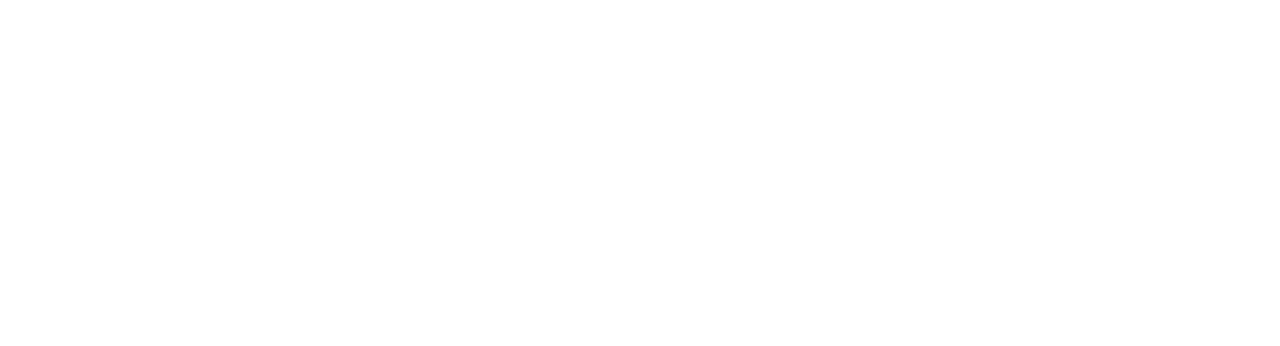
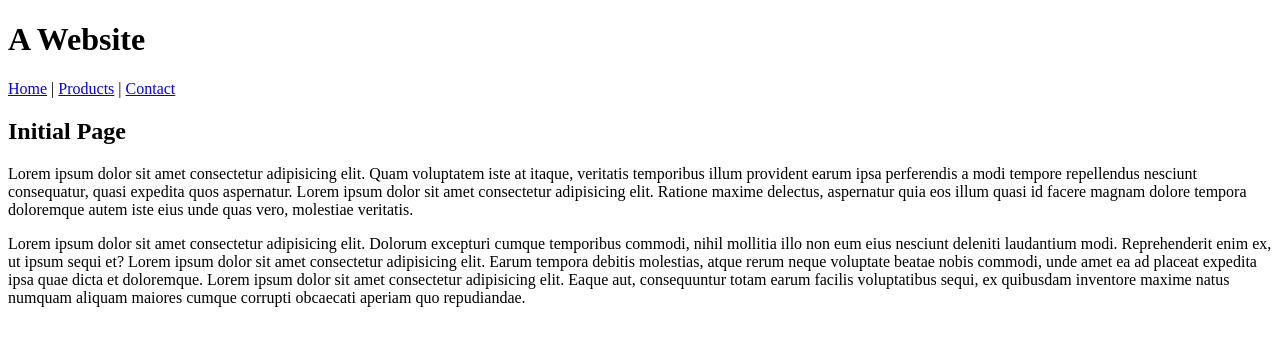
Before and after one commit to HarllonCS/generic-website, a plain HTML site: page index.html in a window 1280 px wide. Drawn offline with Linux system fonts and the light colour scheme.

Commit message:
feat(inital page): add content

```diff
--- a/index.html
+++ b/index.html
@@ -10,6 +10,16 @@
     <link rel="stylesheet" href="./css/style.css">
 </head>
 <body>
+    <h1>A Website</h1>
 
+    <a href="./index.html">Home</a> |
+    <a href="./products.html">Products</a> |
+    <a href="./contact.html">Contact</a>
+
+    <h2>Initial Page</h2>
+
+    <p>Lorem ipsum dolor sit amet consectetur adipisicing elit. Quam voluptatem iste at itaque, veritatis temporibus illum provident earum ipsa perferendis a modi tempore repellendus nesciunt consequatur, quasi expedita quos aspernatur. Lorem ipsum dolor sit amet consectetur adipisicing elit. Ratione maxime delectus, aspernatur quia eos illum quasi id facere magnam dolore tempora doloremque autem iste eius unde quas vero, molestiae veritatis.</p>
+
+    <p>Lorem ipsum dolor sit amet consectetur adipisicing elit. Dolorum excepturi cumque temporibus commodi, nihil mollitia illo non eum eius nesciunt deleniti laudantium modi. Reprehenderit enim ex, ut ipsum sequi et? Lorem ipsum dolor sit amet consectetur adipisicing elit. Earum tempora debitis molestias, atque rerum neque voluptate beatae nobis commodi, unde amet ea ad placeat expedita ipsa quae dicta et doloremque. Lorem ipsum dolor sit amet consectetur adipisicing elit. Eaque aut, consequuntur totam earum facilis voluptatibus sequi, ex quibusdam inventore maxime natus numquam aliquam maiores cumque corrupti obcaecati aperiam quo repudiandae.</p>
 </body>
 </html>
```
